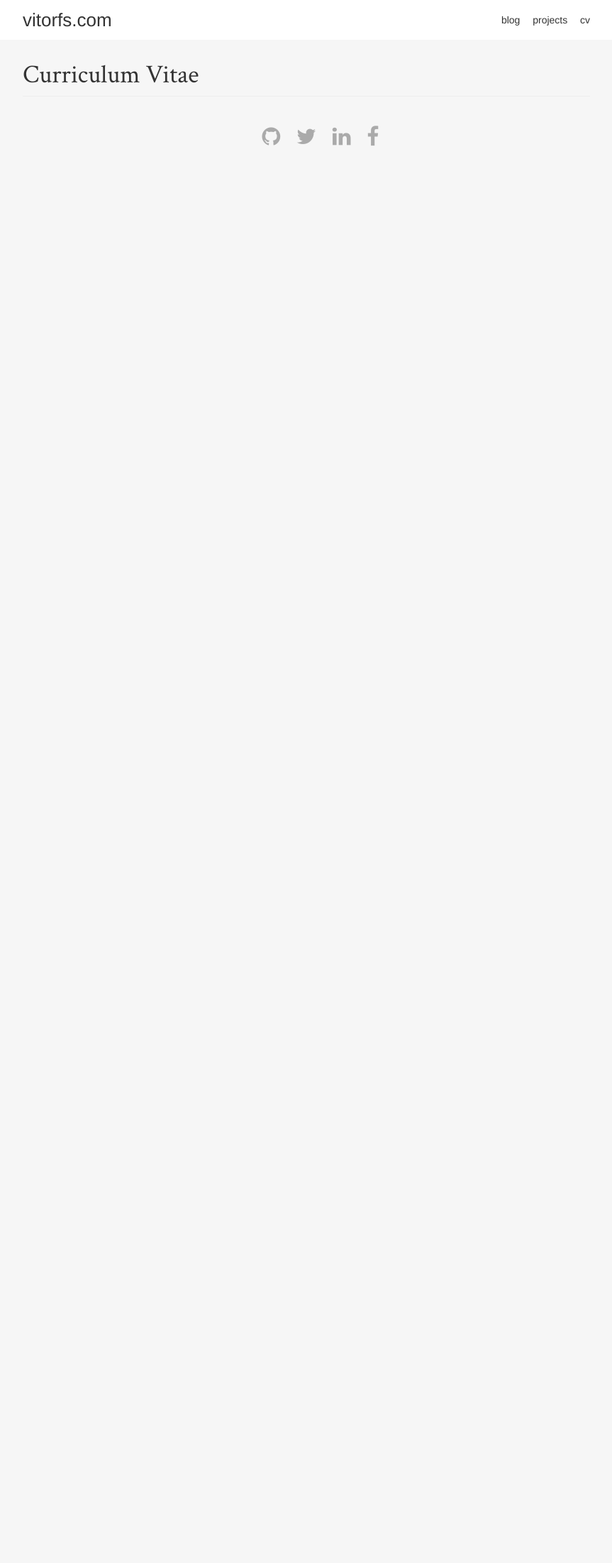
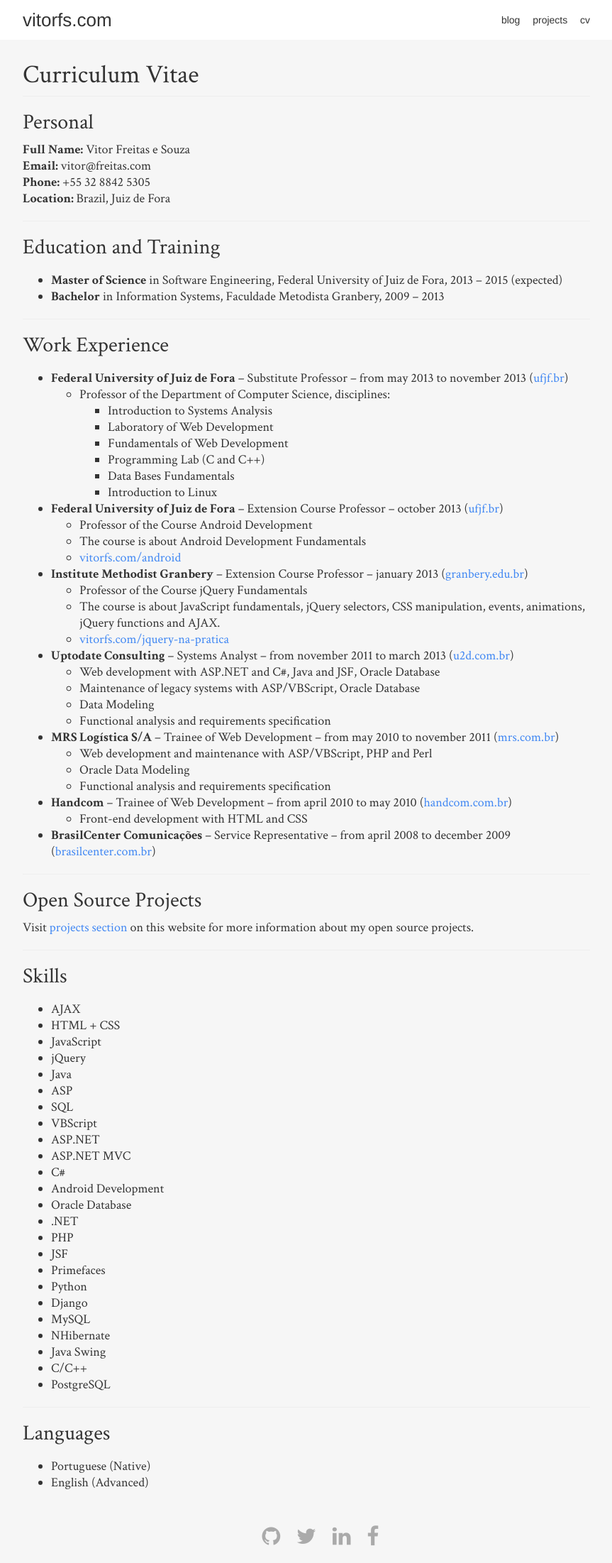
Before and after one commit to vitorfs/vitorfs.github.io, a Jekyll site: the page built from cv/index.html, in a window 1280 px wide. Shown: the whole page at 71% size, without its empty margins (208-1071 px from the left). Built offline with Jekyll 4.4.1, drawn with Linux system fonts in a browser that asks for light colours; nearby versions of some CDN libraries; Markdown is read by kramdown in place of the engine named in the settings; before the commit the page ends 900 px from its top, so only the background shows below that.

Commit message:
update cv

```diff
--- a/css/site.css
+++ b/css/site.css
@@ -39,7 +39,7 @@
 }
 
 main ul {
-  font-size: 1.8em;
+  font-size: 18px;
 }
 
 main .post a {
--- a/cv/index.html
+++ b/cv/index.html
@@ -5,3 +5,126 @@
 ---
 
 <h1 class="page-header">Curriculum Vitae</h1>
+
+<h2>Personal</h2>
+<p>
+  <strong>Full Name:</strong> Vitor Freitas e Souza<br>
+  <strong>Email:</strong> vitor@freitas.com<br>
+  <strong>Phone:</strong> +55 32 8842 5305<br>
+  <strong>Location: </strong> Brazil, Juiz de Fora
+</p>
+
+<hr>
+
+<h2>Education and Training</h2>
+<ul>
+  <li><strong>Master of Science</strong> in Software Engineering, Federal University of Juiz de Fora, 2013 – 2015 (expected)</li>
+  <li><strong>Bachelor</strong> in Information Systems, Faculdade Metodista Granbery, 2009 – 2013</li>
+</ul>
+
+<hr>
+
+<h2>Work Experience</h2>
+<ul>
+  <li>
+    <strong>Federal University of Juiz de Fora</strong> – Substitute Professor – from may 2013 to november 2013 (<a href="http://ufjf.br" target="_blank">ufjf.br</a>)
+    <ul>
+      <li>
+        Professor of the Department of Computer Science, disciplines:
+        <ul>
+          <li>Introduction to Systems Analysis</li>
+          <li>Laboratory of Web Development</li>
+          <li>Fundamentals of Web Development</li>
+          <li>Programming Lab (C and C++)</li>
+          <li>Data Bases Fundamentals</li>
+          <li>Introduction to Linux</li>
+        </ul>
+      </li>
+    </ul>
+  </li>
+  <li>
+    <strong>Federal University of Juiz de Fora</strong> – Extension Course Professor – october 2013 (<a href="http://ufjf.br" target="_blank">ufjf.br</a>)
+    <ul>
+      <li>Professor of the Course Android Development</li>
+      <li>The course is about Android Development Fundamentals</li>
+      <li><a href="http://vitorfs.com/android/" target="_blank">vitorfs.com/android</a></li>
+    </ul>
+  </li>
+  <li>
+    <strong>Institute Methodist Granbery</strong> – Extension Course Professor – january 2013 (<a href="http://www.granbery.edu.br" target="_blank">granbery.edu.br</a>)
+    <ul>
+      <li>Professor of the Course jQuery Fundamentals</li>
+      <li>The course is about JavaScript fundamentals, jQuery selectors, CSS manipulation, events, animations, jQuery functions and AJAX.</li>
+      <li><a href="http://vitorfs.com/jquery-na-pratica/" target="_blank">vitorfs.com/jquery-na-pratica</a></li>
+    </ul>
+  </li>
+  <li>
+    <strong>Uptodate Consulting</strong> – Systems Analyst – from november 2011 to march 2013 (<a href="http://u2d.com.br" target="_blank">u2d.com.br</a>)
+    <ul>
+      <li>Web development with ASP.NET and C#, Java and JSF, Oracle Database</li>
+      <li>Maintenance of legacy systems with ASP/VBScript, Oracle Database</li>
+      <li>Data Modeling</li>
+      <li>Functional analysis and requirements specification</li>
+    </ul>
+  </li>
+  <li>
+    <strong>MRS Logística S/A</strong> – Trainee of Web Development – from may 2010 to november 2011 (<a href="http://mrs.com.br" target="_blank">mrs.com.br</a>)
+    <ul>
+      <li>Web development and maintenance with ASP/VBScript, PHP and Perl</li>
+      <li>Oracle Data Modeling</li>
+      <li>Functional analysis and requirements specification</li>
+    </ul>
+  </li>
+  <li>
+    <strong>Handcom</strong> – Trainee of Web Development – from april 2010 to may 2010 (<a href="http://www.handcom.com.br" target="_blank">handcom.com.br</a>)
+    <ul>
+      <li>Front-end development with HTML and CSS</li>
+    </ul>
+  </li>
+  <li>
+    <strong>BrasilCenter Comunicações</strong> – Service Representative  – from april 2008 to december 2009 (<a href="http://www.brasilcenter.com.br" target="_blank">brasilcenter.com.br</a>)
+  </li>
+</ul>
+
+<hr>
+
+<h2>Open Source Projects</h2>
+<p>Visit <a href="/projects/">projects section</a> on this website for more information about my open source projects.</p>
+
+<hr>
+
+<h2>Skills</h2>
+<ul>
+  <li>AJAX</li>
+  <li>HTML + CSS</li>
+  <li>JavaScript</li>
+  <li>jQuery</li>
+  <li>Java</li>
+  <li>ASP</li>
+  <li>SQL</li>
+  <li>VBScript</li>
+  <li>ASP.NET</li>
+  <li>ASP.NET MVC</li>
+  <li>C#</li>
+  <li>Android Development</li>
+  <li>Oracle Database</li>
+  <li>.NET</li>
+  <li>PHP</li>
+  <li>JSF</li>
+  <li>Primefaces</li>
+  <li>Python</li>
+  <li>Django</li>
+  <li>MySQL</li>
+  <li>NHibernate</li>
+  <li>Java Swing</li>
+  <li>C/C++</li>
+  <li>PostgreSQL</li>
+</ul>
+
+<hr>
+
+<h2>Languages</h2>
+<ul>
+  <li>Portuguese (Native)</li>
+  <li>English (Advanced)</li>
+</ul>
```
